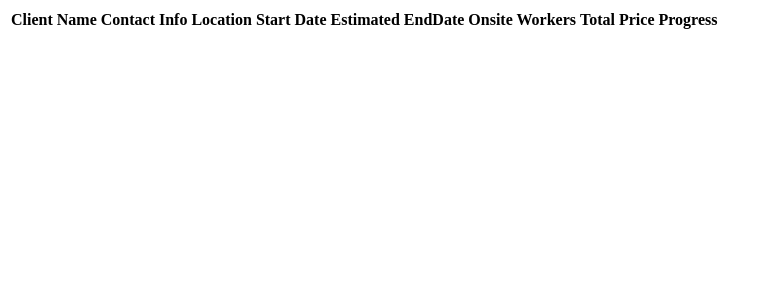
After one commit to KeithBoysGames/jobs2, a Flask app: page /view_jobs in a window 1280 px wide. The commit adds this page. Shown: the top 300 px of the page, without its empty margins (0-769 px from the left). Run offline with Flask 3, Linux system fonts and the light colour scheme; lists and menus that the app fills with data are empty; parts of the project's set-up code (start-up, migrations or seed data) failed here and were passed over.

Commit message:
added bids and jobs pages, and styles

```diff
--- a/app.py
+++ b/app.py
@@ -48,6 +48,16 @@ def submit_job():
     total_price = request.form.get('total_price')
     progress = request.form.get('progress')
 
+@app.route('/view_jobs')
+def view_jobs():
+    jobs = read_csv('jobs.csv')
+    return render_template('view_jobs.html', jobs=jobs)
+
+@app.route('view_bids')
+def view_bids():
+    bids = read_csv('bids.csv')
+    return render_template('view_bids.html', bids=bids)
+
     # Write to jobs.csv
     with open('C:\\Users\\dusti\\OneDrive\\Desktop\\Jobs\\jobs.csv', mode='a', newline='') as file:
         writer = csv.writer(file)
--- /dev/null
+++ b/bids.csv
@@ -0,0 +1 @@
+Kitty Cannan,971-563-6720,"211 N. 30th CT. Cornelius, OR 97113",9/26/23,,,,,,
--- /dev/null
+++ b/templates/view_jobs.html
@@ -0,0 +1,40 @@
+<!DOCTYPE html>
+<html>
+<head>
+    <title>View Jobs</title>
+</head>
+<body>
+    <table class="jobs-table">
+        <thead>
+            <tr>
+                <!-- Add your column headers here -->
+                <th>Client Name</th>
+                <th>Contact Info</th>
+                <th>Location</th>
+                <th>Start Date</th>
+                <th>Estimated EndDate</th>
+                <th>Onsite Workers</th>
+                <th>Total Price</th>
+                <th>Progress</th>
+                <!-- ... and so on for each column -->
+            </tr>
+        </thead>
+        <tbody>
+            {% for bid in bids %}
+            <tr>
+                <td>{{ bid['Client Name'] }}</td>
+                <td>{{ bid['Contact Info'] }}</td>
+                <td>{{ job['location'] }}</td>
+                <td>{{ job['start_date'] }}</td>
+                <td>{{ job['estimated_enddate'] }}</td>
+                <td>{{ job['onsite_workers'] }}</td>
+                <td>{{ job['total_price'] }}</td>
+                <td>{{ job['progress'] }}</td>
+
+                <!-- ... and so on for each column -->
+            </tr>
+            {% endfor %}
+        </tbody>
+    </table>
+</body>
+</html>
```
Also changed, not shown: static/styles.css (+7 -0 lines), templates/index.html (+6 -6 lines), templates/view_bids.html (added, +41 -0 lines).
